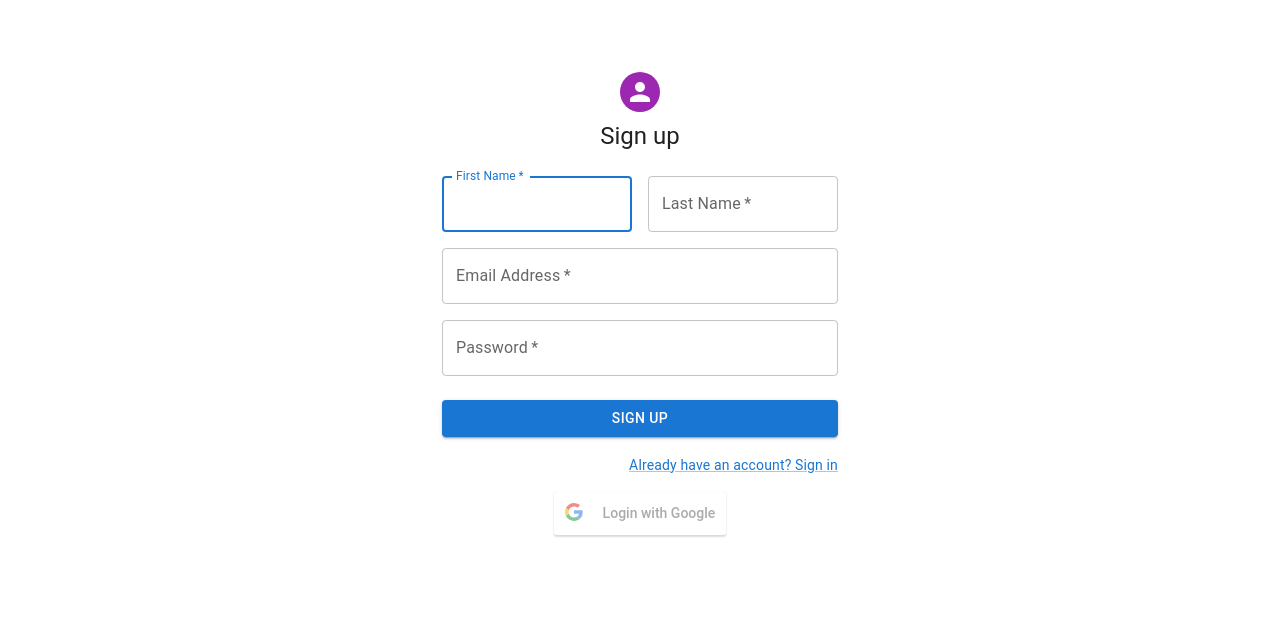
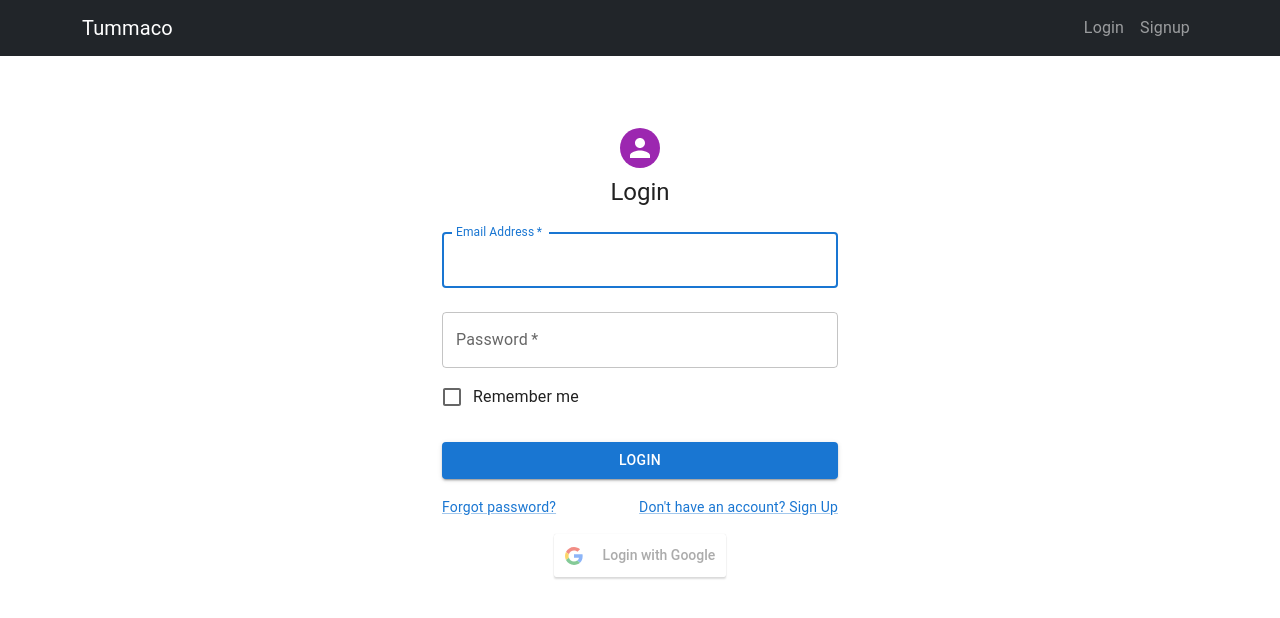
Before and after one commit to ravi-bala13/tummocAssessment, a React (Create React App) app in the folder client/: page /login in a window 1280 px wide. Shown: the top 618 px of the page. Built offline with nearby package versions, Linux system fonts and the light colour scheme.

Commit message:
navbar and routing also done

```diff
--- a/client/package.json
+++ b/client/package.json
@@ -6,7 +6,10 @@
     "@emotion/react": "^11.11.0",
     "@emotion/styled": "^11.11.0",
     "@mui/material": "^5.13.3",
+    "axios": "^1.4.0",
+    "bootstrap": "^5.3.0",
     "react": "^17.0.2",
+    "react-bootstrap": "^2.7.4",
     "react-dom": "^17.0.2",
     "react-google-login": "^5.2.2",
     "react-router-dom": "^6.2.2",
--- a/client/src/App.js
+++ b/client/src/App.js
@@ -1,11 +1,13 @@
 import "./App.css";
-import Signup from "./Components/Signup";
+import AllRoutes from "./Components/AllRoutes";
+import NavbarTop from "./Components/Navbar";
+import "bootstrap/dist/css/bootstrap.min.css";
 
 function App() {
   return (
     <div className="App">
-      {/* <Login /> */}
-      <Signup />
+      <NavbarTop />
+      <AllRoutes />
     </div>
   );
 }
--- /dev/null
+++ b/client/src/Components/AllRoutes.jsx
@@ -0,0 +1,15 @@
+import React from "react";
+import { Route, Routes } from "react-router-dom";
+import Login from "./Login";
+import Signup from "./Signup";
+
+export default function AllRoutes() {
+  return (
+    <div>
+      <Routes>
+        <Route path="/login" element={<Login />} />
+        <Route path="/signup" element={<Signup />} />
+      </Routes>
+    </div>
+  );
+}
--- a/client/src/Components/Login.jsx
+++ b/client/src/Components/Login.jsx
@@ -8,11 +8,12 @@ import Checkbox from "@mui/material/Checkbox";
 import Link from "@mui/material/Link";
 import Grid from "@mui/material/Grid";
 import Box from "@mui/material/Box";
-// import LockOutlinedIcon from "@mui/icons-material/LockOutlined";
 import Typography from "@mui/material/Typography";
 import Container from "@mui/material/Container";
 import { createTheme, ThemeProvider } from "@mui/material/styles";
 import GLogin from "./GLogin";
+import { BackendUrl } from "../Utils/Contants";
+import axios from "axios";
 
 export default function Login() {
   const defaultTheme = createTheme();
@@ -26,7 +27,27 @@ export default function Login() {
     setUserDetails({ ...userDetails, [event.target.name]: event.target.value });
   };
 
-  const handleSubmit = () => {};
+  const handleSubmit = (event) => {
+    event.preventDefault();
+    try {
+      let url = BackendUrl + "login";
+      console.log("Network calling to url", url);
+      axios
+        .post(url, userDetails)
+        .then((res) => {
+          console.log("Response", res);
+        })
+        .catch((error) => {
+          console.log("error:", error);
+        });
+    } catch (error) {
+      console.log("Error in handleSubmit", error);
+    }
+    setUserDetails({
+      email: "",
+      password: "",
+    });
+  };
 
   return (
     <div className="user_form">
@@ -85,7 +106,7 @@ export default function Login() {
                 variant="contained"
                 sx={{ mt: 3, mb: 2 }}
               >
-                Sign In
+                LogIn
               </Button>
               <Grid container>
                 <Grid item xs>
--- /dev/null
+++ b/client/src/Components/Navbar.jsx
@@ -0,0 +1,45 @@
+import Container from "react-bootstrap/Container";
+import Nav from "react-bootstrap/Nav";
+import Navbar from "react-bootstrap/Navbar";
+function NavbarTop() {
+  const token = "";
+  const userName = "";
+  return (
+    <>
+      <Navbar bg="dark" variant="dark" sticky="top">
+        <Container>
+          <Navbar.Brand href="#home">Tummaco</Navbar.Brand>
+          <Nav className="me-auto">
+            {token ? (
+              <>
+                <Nav.Link href="/home">Home</Nav.Link>
+                <Nav.Link href="/postForm">Create Post</Nav.Link>
+              </>
+            ) : null}
+          </Nav>
+          {token ? (
+            <Nav>
+              <Nav.Link href="#">{userName}</Nav.Link>
+              <Nav.Link
+                href="#"
+                onClick={() => {
+                  // dispatch(setUserId(""));
+                  // clearLocalStorage();
+                }}
+              >
+                Logout
+              </Nav.Link>
+            </Nav>
+          ) : (
+            <Nav>
+              <Nav.Link href="/login">Login</Nav.Link>
+              <Nav.Link href="/signup">Signup</Nav.Link>
+            </Nav>
+          )}
+        </Container>
+      </Navbar>
+    </>
+  );
+}
+
+export default NavbarTop;
--- a/client/src/Components/Signup.js
+++ b/client/src/Components/Signup.js
@@ -10,6 +10,8 @@ import Typography from "@mui/material/Typography";
 import Container from "@mui/material/Container";
 import { createTheme, ThemeProvider } from "@mui/material/styles";
 import GLogin from "./GLogin";
+import { BackendUrl } from "../Utils/Contants";
+import axios from "axios";
 
 export default function Signup() {
   const defaultTheme = createTheme();
@@ -25,7 +27,30 @@ export default function Signup() {
     setUserDetails({ ...userDetails, [event.target.name]: event.target.value });
   };
 
-  const handleSubmit = () => {};
+  const handleSubmit = (event) => {
+    event.preventDefault();
+    try {
+      let url = BackendUrl + "register";
+      console.log("Network calling to url", url);
+      axios
+        .post(url, userDetails)
+        .then((res) => {
+          console.log("Response", res);
+        })
+        .catch((error) => {
+          console.log("error:", error);
+        });
+    } catch (error) {
+      console.log("Error in handleSubmit", error);
+    }
+    setUserDetails({
+      firstName: "",
+      lastName: "",
+      email: "",
+      password: "",
+    });
+  };
+
   return (
     <div className="user_form">
       <ThemeProvider theme={defaultTheme}>
--- a/client/src/Utils/Contants.js
+++ b/client/src/Utils/Contants.js
@@ -1,2 +1,4 @@
 export const GOOGLE_CLIENT_ID =
   "114795515832-o3bcjbgu9poa63i47nv8rr15j7i1ivbo.apps.googleusercontent.com";
+
+export const BackendUrl = "http://localhost:8080/";
--- a/client/src/index.js
+++ b/client/src/index.js
@@ -3,10 +3,13 @@ import ReactDOM from "react-dom";
 import "./index.css";
 import App from "./App";
 import reportWebVitals from "./reportWebVitals";
+import { BrowserRouter } from "react-router-dom";
 
 ReactDOM.render(
   <React.StrictMode>
-    <App />
+    <BrowserRouter>
+      <App />
+    </BrowserRouter>
   </React.StrictMode>,
   document.getElementById("root")
 );
```
Also changed, not shown: 2 other files (tests, documents, lock files or other folders).
